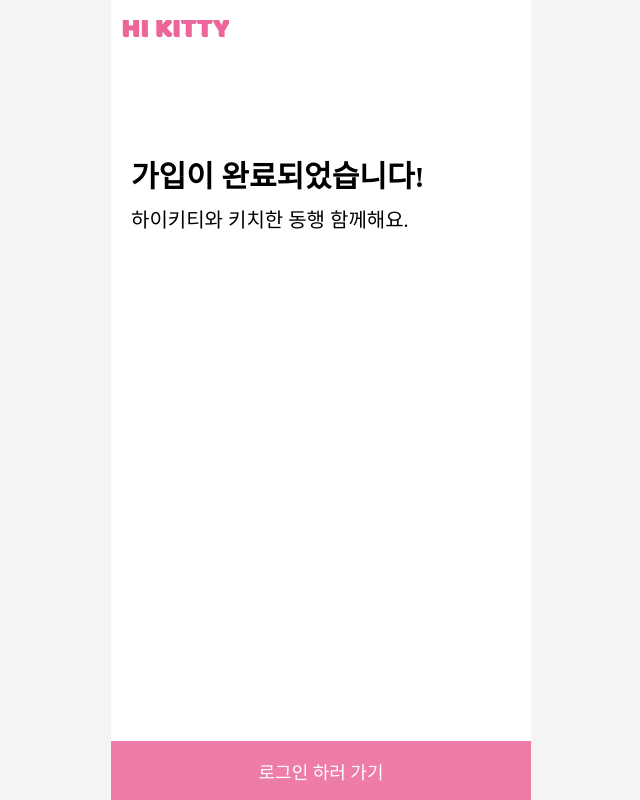
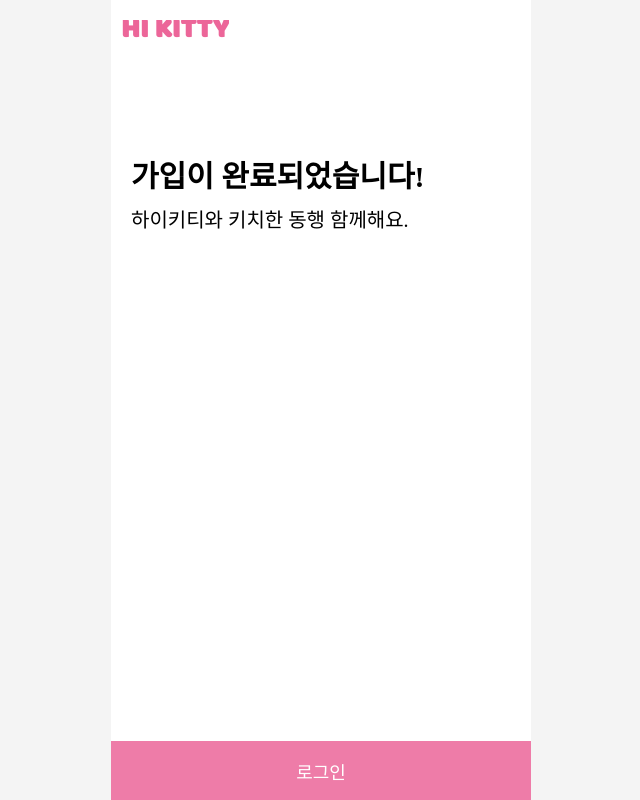
Before and after one commit to Hi-Kitty/Hi-kitty-frontend, a Next.js app: page /signup/success in a window 1280 px wide. Shown: the whole page, without its empty margins (319-959 px from the left). Built offline with nearby package versions, Linux system fonts and the light colour scheme.

Commit message:
refactor: 회원가입 관련 페이지 코드 분리 리팩토링

```diff
--- /dev/null
+++ b/pages/signup/Form/index.tsx
@@ -0,0 +1,68 @@
+import { useRouter } from 'next/router';
+import BottomButton from '../../../components/BottomButton';
+import styled from '@emotion/styled';
+import Header from '../../../components/Layout/Header';
+
+interface FormProps {
+  mainTitle: string;
+  miniTitle: string;
+  title: string;
+  onClick: () => void;
+}
+
+export default function Form({ mainTitle, miniTitle, title, onClick }: FormProps) {
+  return (
+    <>
+      <Container>
+        <Header />
+        <ContentBox>
+          <SuccessMentBox>
+            <SuccessMent>{mainTitle}</SuccessMent>
+            <Description>{miniTitle}</Description>
+          </SuccessMentBox>
+          <ButtonBox>
+            <BottomButton title={title} width="100%" height={'59px'} onClick={onClick} />
+          </ButtonBox>
+        </ContentBox>
+      </Container>
+    </>
+  );
+}
+
+const Container = styled.div`
+  position: relative;
+`;
+
+const ContentBox = styled.div`
+  display: flex;
+  flex-direction: column;
+  width: 100%;
+  margin-top: 100px;
+`;
+
+const SuccessMentBox = styled.div`
+  align-items: start;
+  width: 100%;
+  line-height: 140%;
+  font-size: 24px;
+  margin-left: 20px;
+`;
+
+const SuccessMent = styled.h2`
+  font-size: 30px;
+  margin-bottom: 10px;
+  font-weight: 600;
+`;
+
+const Description = styled.h4`
+  font-size: 20px;
+  font-weight: 300;
+  margin-bottom: 20px;
+`;
+
+const ButtonBox = styled.div`
+  position: fixed;
+  bottom: 0;
+  width: 100%;
+  max-width: 420px;
+`;
--- a/pages/signup/success/index.tsx
+++ b/pages/signup/success/index.tsx
@@ -1,70 +1,19 @@
 import { useRouter } from 'next/router';
-import BottomButton from '../../../components/BottomButton';
-import styled from '@emotion/styled';
-import Header from '../../../components/Layout/Header';
+import Form from '../Form';
 
 export default function SignupSuccess() {
   const router = useRouter();
 
+  const handleMoveLogin = () => {
+    router.push('/login');
+  };
+
   return (
-    <>
-      <Container>
-        <Header />
-        <ContentBox>
-          <SuccessMentBox>
-            <SuccessMent>가입이 완료되었습니다!</SuccessMent>
-            <Description>하이키티와 키치한 동행 함께해요.</Description>
-          </SuccessMentBox>
-          <ButtonBox>
-            <BottomButton
-              title={'로그인 하러 가기'}
-              width="100%"
-              height={'59px'}
-              onClick={() => {
-                router.push('/login');
-              }}
-            />
-          </ButtonBox>
-        </ContentBox>
-      </Container>
-    </>
+    <Form
+      mainTitle="가입이 완료되었습니다!"
+      miniTitle="하이키티와 키치한 동행 함께해요."
+      title="로그인"
+      onClick={handleMoveLogin}
+    />
   );
 }
-
-const Container = styled.div`
-  position: relative;
-`;
-
-const ContentBox = styled.div`
-  display: flex;
-  flex-direction: column;
-  width: 100%;
-  margin-top: 100px;
-`;
-
-const SuccessMentBox = styled.div`
-  align-items: start;
-  width: 100%;
-  line-height: 140%;
-  font-size: 24px;
-  margin-left: 20px;
-`;
-
-const SuccessMent = styled.h2`
-  font-size: 30px;
-  margin-bottom: 10px;
-  font-weight: 600;
-`;
-
-const Description = styled.h4`
-  font-size: 20px;
-  font-weight: 300;
-  margin-bottom: 20px;
-`;
-
-const ButtonBox = styled.div`
-  position: fixed;
-  bottom: 0;
-  width: 100%;
-  max-width: 420px;
-`;
```
Also changed, not shown: pages/signup/pending/index.tsx (+7 -55 lines).
